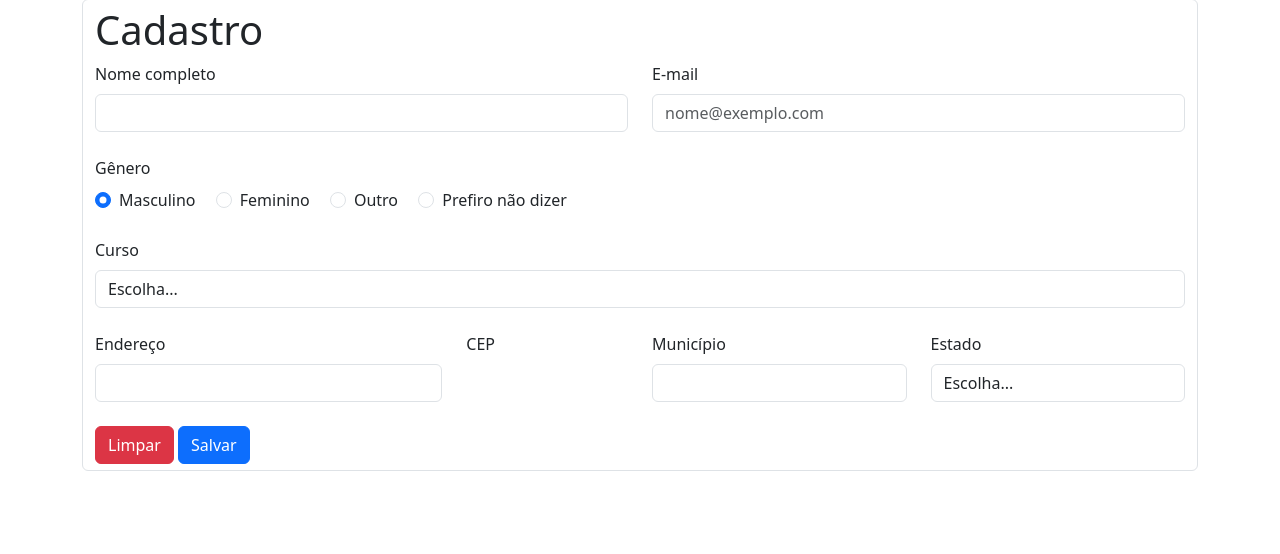
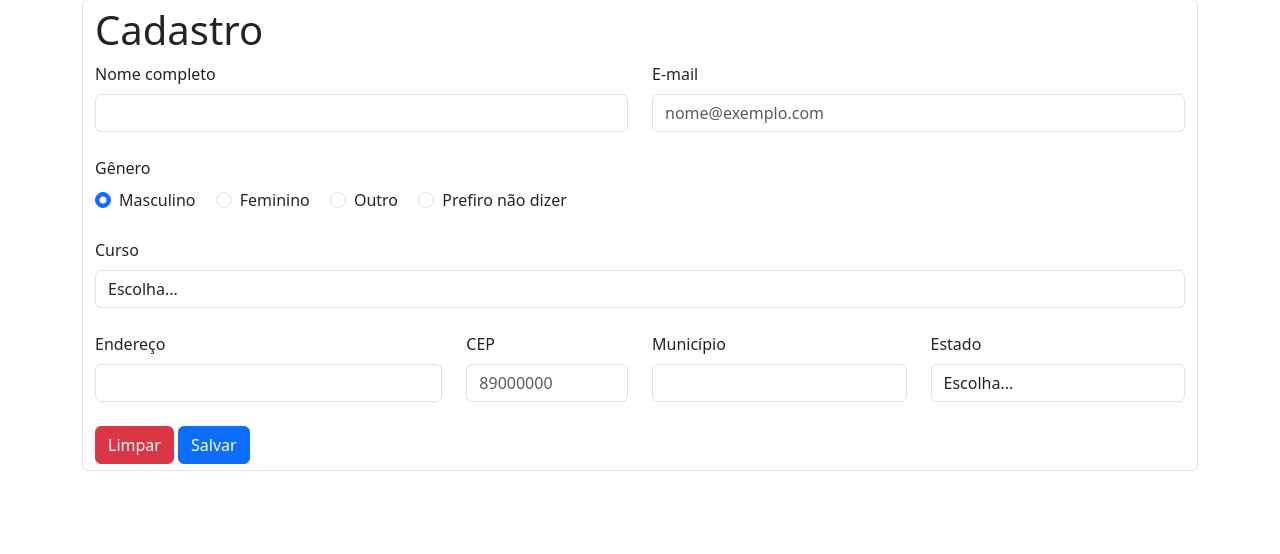
Before and after one commit to steinlucas/Revisao-1, a PHP site: page / in a window 1280 px wide. Shown: the part 49-603 px from the top of the page. Run offline with PHP 8.4, Linux system fonts and the light colour scheme.

Commit message:
add cep validation

```diff
--- a/index.php
+++ b/index.php
@@ -67,6 +67,7 @@
 
             <div class="col-2">
                 <label for="CEP" class="form-label">CEP</label>
+                <input class="form-control" type="number" id="cep" name="cep" placeholder="89000000" oninput="javascript: if (this.value.length > this.maxLength) this.value = this.value.slice(0, this.maxLength);" maxlength = "8">
             </div>
 
             <div class="col-3">
```
